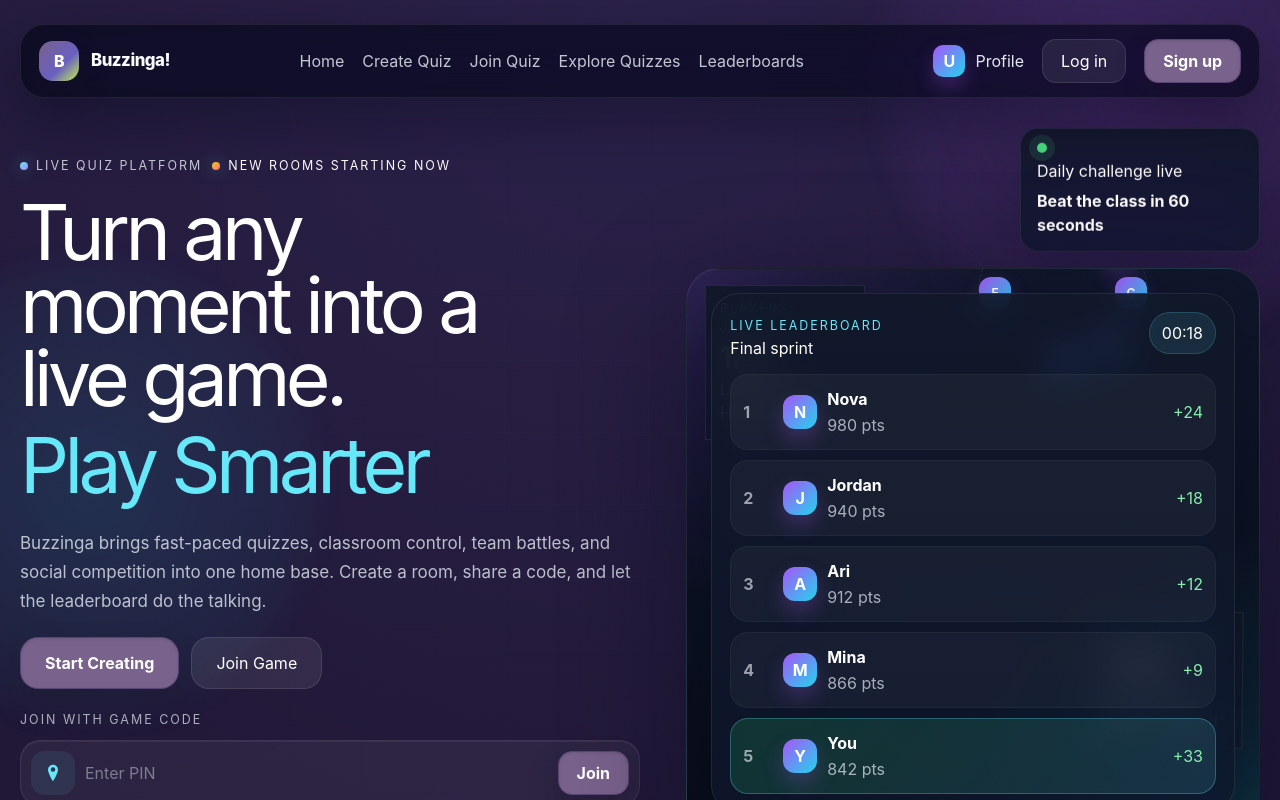
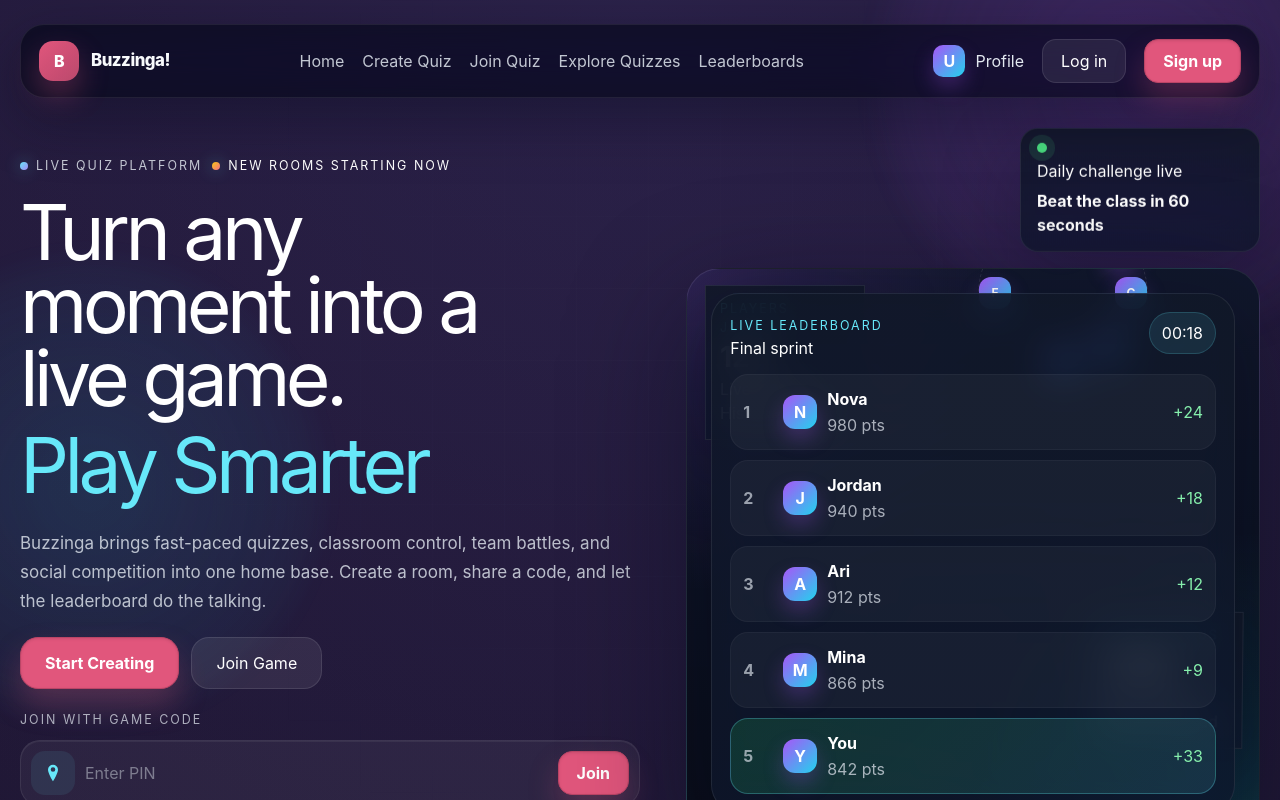
Before and after one commit to AdityaDotEnv/Buzzinga, a React (Vite) app in the folder frontend/: page / in a window 1280 px wide. Shown: the top 800 px of the page. Built offline with nearby package versions, Linux system fonts and the light colour scheme.

Commit message:
chore: update primary button and accent colors

```diff
--- a/frontend/src/App.css
+++ b/frontend/src/App.css
@@ -84,8 +84,8 @@
   height: 40px;
   border-radius: 14px;
   color: #ffffff;
-  background: linear-gradient(135deg, #79628c, #6a5fc1 60%, #c2ef4e);
-  box-shadow: 0 14px 30px rgba(22, 15, 36, 0.32);
+  background: linear-gradient(135deg, rgb(225, 86, 124), rgba(225, 86, 124, 0.82));
+  box-shadow: 0 14px 30px rgba(225, 86, 124, 0.32);
 }
 
 .brand-copy {
@@ -192,9 +192,13 @@
   border-radius: 14px;
   color: #fff;
   font-weight: 700;
-  background: #79628c;
-  border: 1px solid #584674;
-  box-shadow: inset 0 1px 3px rgba(0, 0, 0, 0.1), 0 16px 30px rgba(22, 15, 36, 0.25);
+  background: rgb(225, 86, 124);
+  border: 1px solid rgb(187, 69, 102);
+  box-shadow: inset 0 1px 3px rgba(0, 0, 0, 0.1), 0 16px 30px rgba(225, 86, 124, 0.26);
+}
+
+.primary-button:hover {
+  background: rgb(207, 76, 114);
 }
 
 .primary-button-large,
```
Also changed, not shown: 1 other file (tests, documents, lock files or other folders).
